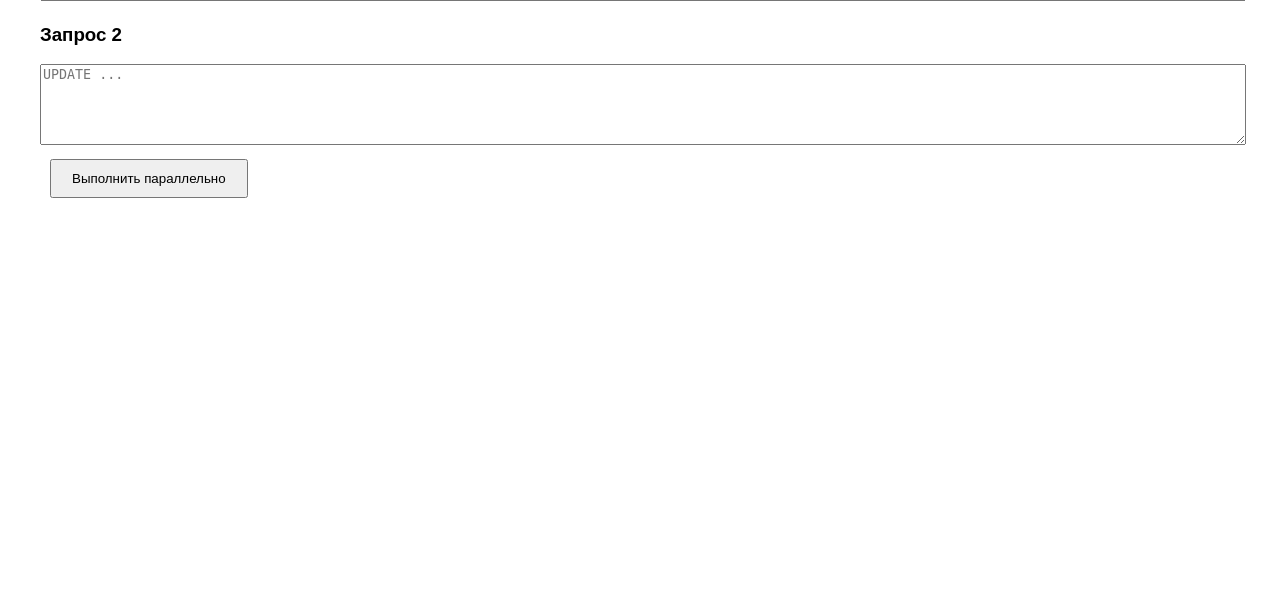
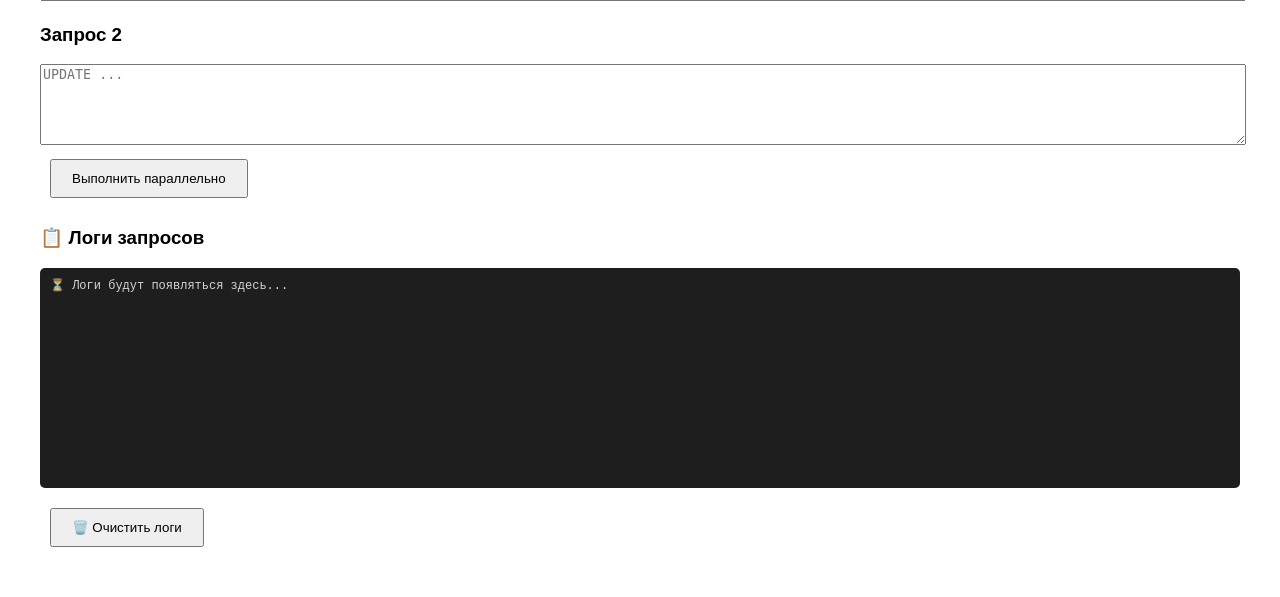
Before and after one commit to Arekabu/sql-requests-tester, a FastAPI app: page / in a window 1280 px wide. Shown: the part 416-1013 px from the top of the page. Before the commit the page ends 614 px from the top, so only its background shows below. Run offline with FastAPI, Linux system fonts and the light colour scheme.

Commit message:
logging added

```diff
--- a/app/static/script.js
+++ b/app/static/script.js
@@ -1,3 +1,38 @@
+function addLog(message, type = 'info') {
+    const timestamp = new Date().toLocaleTimeString();
+    const logsDiv = document.getElementById('logs');
+
+    if (!logsDiv) return; // если блока логов нет на странице
+
+    const entry = document.createElement('div');
+    entry.className = 'log-entry';
+    entry.innerHTML = `
+        <span class="log-time">[${timestamp}]</span>
+        <span class="log-${type}">${escapeHtml(message)}</span>
+    `;
+
+    logsDiv.appendChild(entry);
+    entry.scrollIntoView({ behavior: 'smooth', block: 'nearest' });
+
+    while (logsDiv.children.length > 100) {
+        logsDiv.removeChild(logsDiv.firstChild);
+    }
+}
+
+function escapeHtml(text) {
+    const div = document.createElement('div');
+    div.textContent = text;
+    return div.innerHTML;
+}
+
+function clearLogs() {
+    const logsDiv = document.getElementById('logs');
+    if (logsDiv) {
+        logsDiv.innerHTML = '<div class="log-info">⏳ Логи будут появляться здесь...</div>';
+    }
+    addLog('Логи очищены', 'info');
+}
+
 async function connect() {
     const data = {
         host: document.getElementById('host').value,
@@ -6,25 +41,71 @@ async function connect() {
         password: document.getElementById('password').value,
         database: document.getElementById('database').value
     };
+
+    addLog(`🔌 Подключение к ${data.host}:${data.port}/${data.database}`, 'info');
+
+    try {
         const response = await fetch('/connect_db', {
             method: 'POST',
             headers: {'Content-Type': 'application/json'},
             body: JSON.stringify(data)
         });
         const result = await response.json();
+
+        if (result.status === 'success') {
+            addLog(`✅ ${result.message}`, 'success');
+        } else {
+            addLog(`❌ ${result.message}`, 'error');
+        }
         alert(result.message);
+    } catch (error) {
+        addLog(`❌ Ошибка подключения: ${error.message}`, 'error');
+        alert('Ошибка: ' + error.message);
     }
+}
+
 async function execute() {
+    const query1 = document.getElementById('query1').value;
+    const query2 = document.getElementById('query2').value;
+    const isolation = document.getElementById('isolation').value;
+
+    if (!query1.trim() || !query2.trim()) {
+        addLog('⚠️ Введите оба запроса', 'error');
+        alert('Введите оба запроса');
+        return;
+    }
+
+    addLog(`🚀 Запуск запросов (${isolation})`, 'info');
+    addLog(`📝 Запрос 1: ${query1.substring(0, 80)}${query1.length > 80 ? '...' : ''}`, 'query');
+    addLog(`📝 Запрос 2: ${query2.substring(0, 80)}${query2.length > 80 ? '...' : ''}`, 'query');
+
+    const startTime = Date.now();
+
+    try {
         const response = await fetch('/execute', {
             method: 'POST',
             headers: {'Content-Type': 'application/json'},
             body: JSON.stringify({
-            query1: document.getElementById('query1').value,
-            query2: document.getElementById('query2').value,
-            isolation_level: document.getElementById('isolation').value
+                query1: query1,
+                query2: query2,
+                isolation_level: isolation
             })
         });
+
+        const duration = Date.now() - startTime;
+        addLog(`📡 Ответ получен за ${duration}мс`, 'success');
+
         const data = await response.json();
+
+        // Логируем результаты
+        for (const result of data.results) {
+            if (result.success) {
+                addLog(`✅ Запрос ${result.query_num}: успешно (${result.rows_count} строк)`, 'success');
+            } else {
+                addLog(`❌ Запрос ${result.query_num}: ${result.error}`, 'error');
+            }
+        }
+
         let html = '<h3>Результаты:</h3>';
         for (const result of data.results) {
             html += '<div class="result">';
@@ -52,4 +133,9 @@ async function execute() {
             html += '</div>';
         }
         document.getElementById('results').innerHTML = html;
+
+    } catch (error) {
+        addLog(`❌ Ошибка выполнения: ${error.message}`, 'error');
+        document.getElementById('results').innerHTML = `<div class="error">❌ Ошибка: ${error.message}</div>`;
     }
+}
--- a/app/static/style.css
+++ b/app/static/style.css
@@ -7,3 +7,37 @@ button { padding: 10px 20px; margin: 10px; cursor: pointer; }
 table { border-collapse: collapse; width: 100%; }
 th, td { border: 1px solid #ddd; padding: 8px; text-align: left; }
 th { background-color: #f5f5f5; }
+.logs-container {
+    background: #1e1e1e;
+    color: #d4d4d4;
+    font-family: 'Courier New', monospace;
+    font-size: 12px;
+    padding: 10px;
+    border-radius: 5px;
+    height: 200px;
+    overflow-y: auto;
+    margin: 10px 0;
+}
+
+.log-entry {
+    padding: 4px;
+    border-bottom: 1px solid #333;
+    font-family: monospace;
+}
+
+.log-time {
+    color: #6a9955;
+    margin-right: 10px;
+}
+
+.log-success {
+    color: #4ec9b0;
+}
+
+.log-error {
+    color: #f48771;
+}
+
+.log-query {
+    color: #ce9178;
+}
--- a/app/templates/index.html
+++ b/app/templates/index.html
@@ -22,6 +22,13 @@
     <textarea id="query2" rows="5" cols="80" placeholder="UPDATE ..."></textarea>
     <br><button onclick="execute()">Выполнить параллельно</button>
     <div id="results"></div>
+    <div class="logs-panel">
+        <h3>📋 Логи запросов</h3>
+        <div id="logs" class="logs-container">
+            <div class="log-info">⏳ Логи будут появляться здесь...</div>
+        </div>
+        <button onclick="clearLogs()">🗑️ Очистить логи</button>
+    </div>
     <script src="/static/script.js"></script>
 </body>
 </html>
```
Lines whose indentation alone changed are shown as unchanged.
